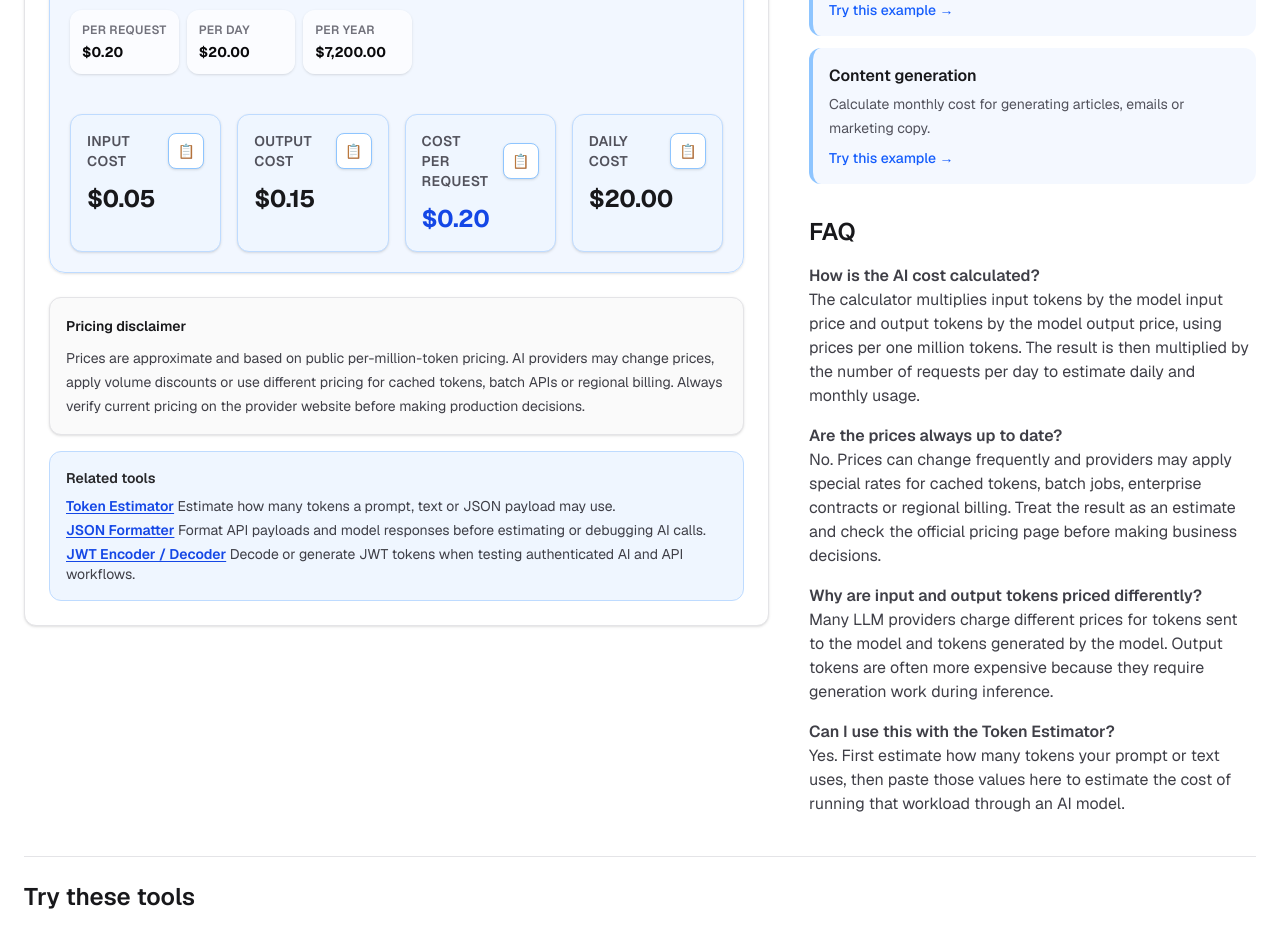
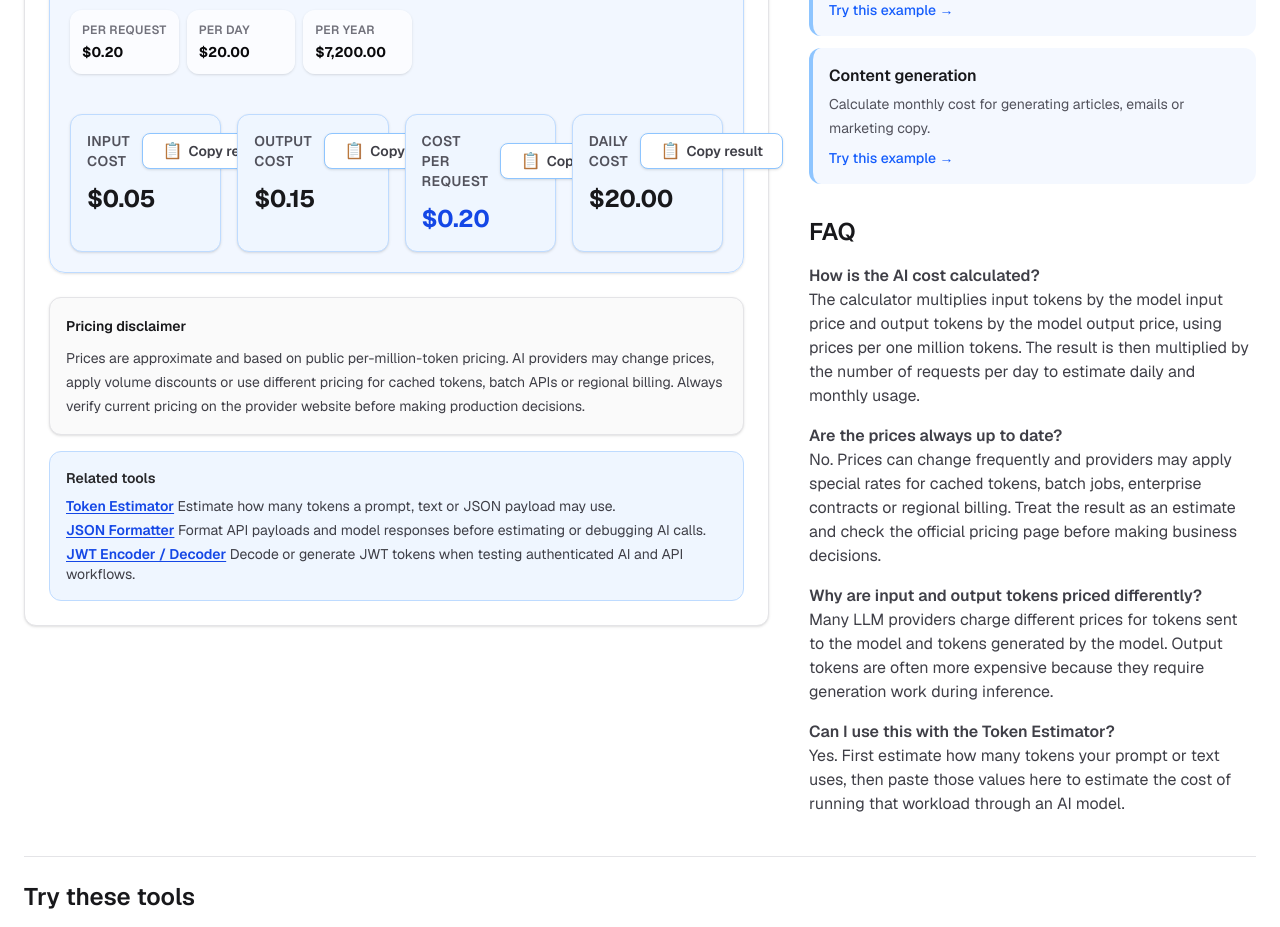
Before and after one commit to elpablo/calcolafacile, a Next.js app: page /en/ai-cost-calculator in a window 1280 px wide. Shown: the part 880-1807 px from the top of the page. Built offline with nearby package versions, Linux system fonts and the light colour scheme.

Commit message:
feat: enhance copy-to-clipboard functionality with error handling and state management

```diff
--- a/src/components/ToolLayout/ResultBox.js
+++ b/src/components/ToolLayout/ResultBox.js
@@ -32,22 +32,41 @@ export function ResultBox({
 }) {
     const t = i18n[lang];
     const contentRef = useRef(null);
-    const [copied, setCopied] = useState(false);
-    const resultLabel = label || t.result;
+    const [copyState, setCopyState] = useState("idle");
+
+    const resetCopyState = (delay = 1400) => {
+        window.setTimeout(() => setCopyState("idle"), delay);
+    };
 
     const handleCopy = async () => {
         try {
             const text = copyText ?? contentRef.current?.innerText;
 
-            if (text) {
-                await navigator.clipboard.writeText(text);
-                setCopied(true);
-                window.setTimeout(() => setCopied(false), 1200);
+            if (!text) {
+                setCopyState("error");
+                resetCopyState();
+                return;
             }
+
+            await navigator.clipboard.writeText(text);
+            setCopyState("copied");
+            resetCopyState();
         } catch (err) {
             console.error("Errore copia:", err);
+            setCopyState("error");
+            resetCopyState(1800);
         }
     };
+
+    const isCopied = copyState === "copied";
+    const isError = copyState === "error";
+
+    const copyErrorLabel = t.copyError ?? "Error";
+    const copyLabel = isCopied ? t.copied : isError ? copyErrorLabel : t.copy;
+    const copyButtonMinWidthCh =
+        Math.max(t.copy.length, t.copied.length, copyErrorLabel.length) + 4;
+
+    const resultLabel = label || t.result;
 
     return (
         <section
@@ -63,16 +82,22 @@ export function ResultBox({
                 <button
                     type="button"
                     onClick={handleCopy}
-                    className={`flex h-9 min-w-9 shrink-0 items-center justify-center rounded-lg border text-sm font-medium shadow-sm transition hover:scale-105 active:scale-95 ${
-                        copied
+                    className={`flex h-9 shrink-0 items-center justify-center gap-1.5 rounded-lg border px-3 text-sm font-semibold shadow-sm transition hover:scale-105 active:scale-95 ${
+                        isCopied
                             ? "border-green-300 bg-green-50 text-green-700 dark:border-green-700 dark:bg-green-950/40 dark:text-green-300"
-                            : "border-blue-300 bg-white text-zinc-700 hover:bg-blue-100 dark:border-blue-700 dark:bg-zinc-900 dark:text-zinc-100 dark:hover:bg-zinc-800"
+                            : isError
+                              ? "border-red-300 bg-red-50 text-red-700 dark:border-red-800 dark:bg-red-950/40 dark:text-red-300"
+                              : "border-blue-300 bg-white text-zinc-700 hover:bg-blue-100 dark:border-blue-700 dark:bg-zinc-900 dark:text-zinc-100 dark:hover:bg-zinc-800"
                     }`}
-                    aria-label={copied ? t.copied : t.copy}
-                    title={copied ? t.copied : t.copy}
+                    aria-label={copyLabel}
+                    title={copyLabel}
                     data-testid={testId ? `${testId}-copy` : undefined}
+                    style={{ minWidth: `${copyButtonMinWidthCh}ch` }}
                 >
-                    {copied ? "✓" : "📋"}
+                    <span aria-hidden="true" className="text-base leading-none">
+                        {isCopied ? "✓" : isError ? "!" : "📋"}
+                    </span>
+                    <span className="whitespace-nowrap">{copyLabel}</span>
                 </button>
             </div>
             <div
```
